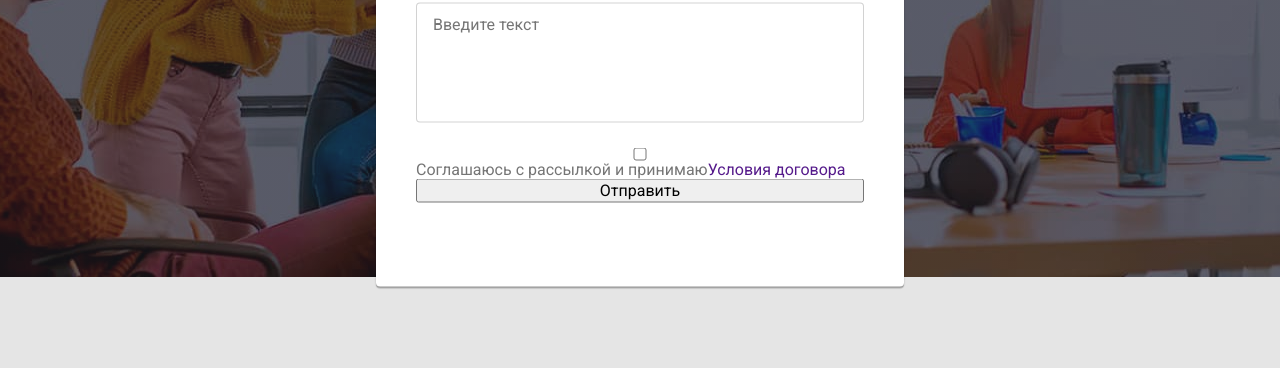
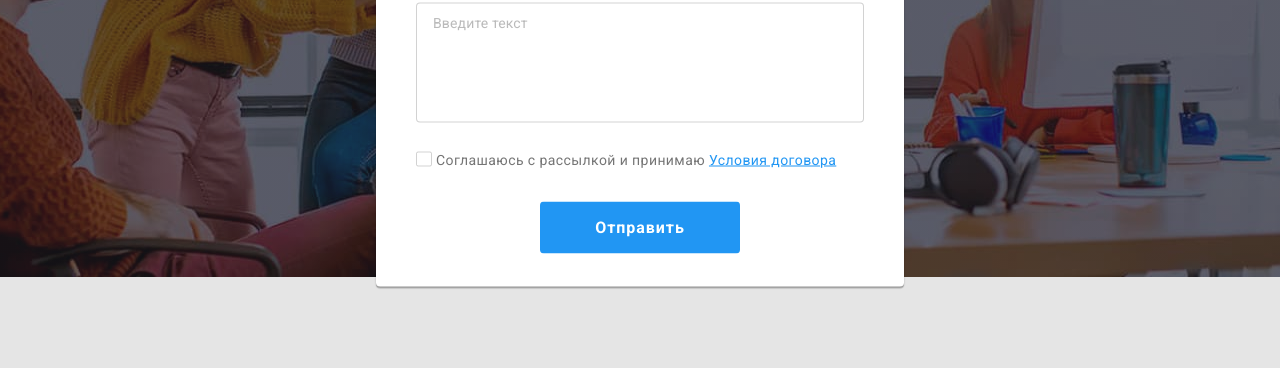
Before and after one commit to MaksymKolii/goit-markup-hw-06, a plain HTML site: page index.html in a window 1280 px wide. Shown: the part 404-772 px from the top of the page. Drawn offline with nearby package versions, Linux system fonts and the light colour scheme.

Commit message:
commit 12

```diff
--- a/css/styles.css
+++ b/css/styles.css
@@ -251,7 +251,8 @@ body{
     border: 1px solid transparent;
     transition: background-color 250ms cubic-bezier(0.4, 0, 0.2, 1);
 }
-.button:hover {
+.button:hover,
+.button:focus {
     background-color: var(--btn-other-color);
 }
 
@@ -735,9 +736,6 @@ body{
     box-shadow: 0px 1px 3px rgba(0, 0, 0, 0.12), 0px 1px 1px rgba(0, 0, 0, 0.14), 0px 2px 1px rgba(0, 0, 0, 0.2);
     border-radius: 4px;
 }
-/* .backdrop.is-hidden .modal{
-    transform: skew(89deg);
-} */
 
 .modal-close-btn{
     position: absolute;
@@ -754,6 +752,12 @@ body{
     border-radius: 50%;
     cursor: pointer;
 }
+/* HOVER под вопросом */
+.modal-close-btn:focus,
+.modal-close-btn:hover
+{
+    fill: var(--btn-other-color);
+}
 
 /* ============================= /BACKDROP ====================== */
 /* ============== Modal form ================ */
@@ -761,8 +765,6 @@ body{
 .contact-form{
     display: flex;
     flex-direction: column;
-
-
 }
 .contact-form-field{
     margin-bottom: 10px;
@@ -801,6 +803,7 @@ body{
     fill: var(--accent-color);
 }
 
+/* текст находящийся в label перед input*/
 .contact-form-field-key{
     /*  чтоб можно было задать марджины делаем дисплей блоком, можно инлайн блоком */
     display: block;
@@ -848,16 +851,84 @@ body{
     border-color: var(--accent-color);
 
 }
-/* .contact-form-field::placeholder{
+.contact-form-message::placeholder{
     font-family:var(--primary-font-family);
     font-weight: var(--primary-font-weight);
     font-size: 14px;
     line-height: 1.14;
     letter-spacing: 0.01em;
     color: var(--contact-form-field-placeholder-text-color);
-    color: tomato;
+}
+.contact-form-checkbox-label{
+    display: flex;
+    align-items: center;
+    flex-wrap: wrap;
+    font-family: var(--primary-font-family);
+    font-weight: var(--primary-font-weight);
+    font-size: 14px;
+    line-height: 24px;
+    letter-spacing: var(--primary-letter-spacing);
+    color: var(--main-p-color);
+    margin-bottom: 30px;
+}
+
+/* Checkbox */
+.contact-form-checkbox-label::before{
+    display: block;
+    content: '';
+    width: 16px;
+    height: 15px;
+    border: 1px solid var(--contact-form-field-border);
+    border-radius: 2px;
+    cursor: pointer;
+    margin-right: 4px;
+}
+/* когда contact-form-checkbox выбран (:checked) то у beforа его соседа contact-form-checkbox-label  изменяется что либо! */
+.contact-form-checkbox:checked + .contact-form-checkbox-label::before{
+    background-color:var(--btn-other-color);
+    background-image: url("../images/modal-icons/choose-mark-icon.svg");
+    background-repeat: no-repeat;
+    background-position: center;
+    background-size: 11px 8px;
+}
+
+/* т.к.нашу галочку - Before фокус не видит мы сами задаем типа фокус браузера*/
+.contact-form-checkbox:focus + .contact-form-checkbox-label::before{
+    border: 1px solid var(--main-h-color);
+}
 
 
-} */
+.contact-form-checkbox-label>a{
+    text-decoration: underline;
+    color: var(--accent-color);
+}
+
+/* Наша кнопка занимает ширину всего Флекс контейнера она STREICH и растягивается
+по вспомогат оси ( у нас вся formа флекс column) но мы не хотим на всей форме менять стрейч
+1) можем задать кнопке штрину и марджин лефт райт авто
+2) мы дадим alighn-self: center;
+ */
+.contact-form-btn{
+    min-width: 200px;
+    font-family: inherit;
+    font-weight: var(--secondary-font-weight);
+    font-size: 16px;
+    line-height: 1.88;
+    cursor: pointer;
+    align-self: center;
+    letter-spacing: var(--secondary-letter-spacing);
+    box-shadow: var(--hero-btn-box-shadow);
+    color: var(--main-white-color);
+    background-color: var(--accent-color);
+    border-radius: 4px;
+    padding: 10px 32px;
+    border: 1px solid transparent;
+    transition: background-color 250ms cubic-bezier(0.4, 0, 0.2, 1);
+}
+.contact-form-btn:hover,
+.contact-form-btn:focus {
+    background-color: var(--btn-other-color);
+}
+
 
 /* ============== /Modal form ================ */
--- a/index.html
+++ b/index.html
@@ -443,8 +443,9 @@
           </ul>
         </div>
 
+
+  <h3 class="feature-title footer-title">Подпишитесь на рассылку</h3>
         <form class="subscription-form">
-          <h3 class="feature-title footer-title">Подпишитесь на рассылку</h3>
           <label for="user_email">
             <span class="subscription-form-key">E-mail</span>
           </label>
@@ -461,7 +462,7 @@
       </div>
     </footer>
     <!-- cut from backdrop is-hidden -->
-    <div class="backdrop" data-modal>
+    <div class="backdrop" data-modal class="is-hidden">
       <div class="modal">
         <button type="button" class="modal-close-btn" data-modal-close>
           <svg class="modal-close-btn-icon" width="11" height="11">
@@ -477,7 +478,6 @@
               <input
               class="contact-form-input"
               type="text"
-              required
               name="user-name"
               pattern="[a-zA-Z]*"
               title="Максим"/>
@@ -492,7 +492,6 @@
               <input
               class="contact-form-input"
               type="tel"
-              required
               name="user-phone-number"
               pattern="[0-9]{3}-[0-9]{3}-[0-9]{2}-[0-9]{2}"
               title="xxx-xxx-xx-xx"
@@ -508,7 +507,6 @@
               <input
               class="contact-form-input"
               type="email"
-              required
               name="user-email"
               pattern="^([a-z0-9_-]+\.)*[a-z0-9_-]+@[a-z0-9_-]+(\.[a-z0-9_-]+)*\.[a-z]{2,6}$"
               title="xxxx@xxx.xxx"
@@ -521,15 +519,14 @@
           <label class="contact-form-field last">
             <span class="contact-form-field-key">Комментарий</span>
             <textarea
-              name=""
               class="contact-form-message"
               placeholder="Введите текст"
               name="user-text-message"
             ></textarea>
           </label>
-          <input type="checkbox" class="contact-form-checkbox" id="checkbox-policy"/>
+          <input type="checkbox" class="contact-form-checkbox visually-hidden" id="checkbox-policy" name="user-checkbox"/>
           <label for="checkbox-policy" class="contact-form-checkbox-label"
-            >Соглашаюсь с рассылкой и принимаю<a href="">Условия договора</a></label
+            >Соглашаюсь с рассылкой и принимаю&nbsp;<a href="">Условия договора</a></label
           >
           <button type="submit" class="contact-form-btn">Отправить</button>
         </form>
```
Also changed, not shown: images/modal-icons/choose-mark-icon.svg (added).
